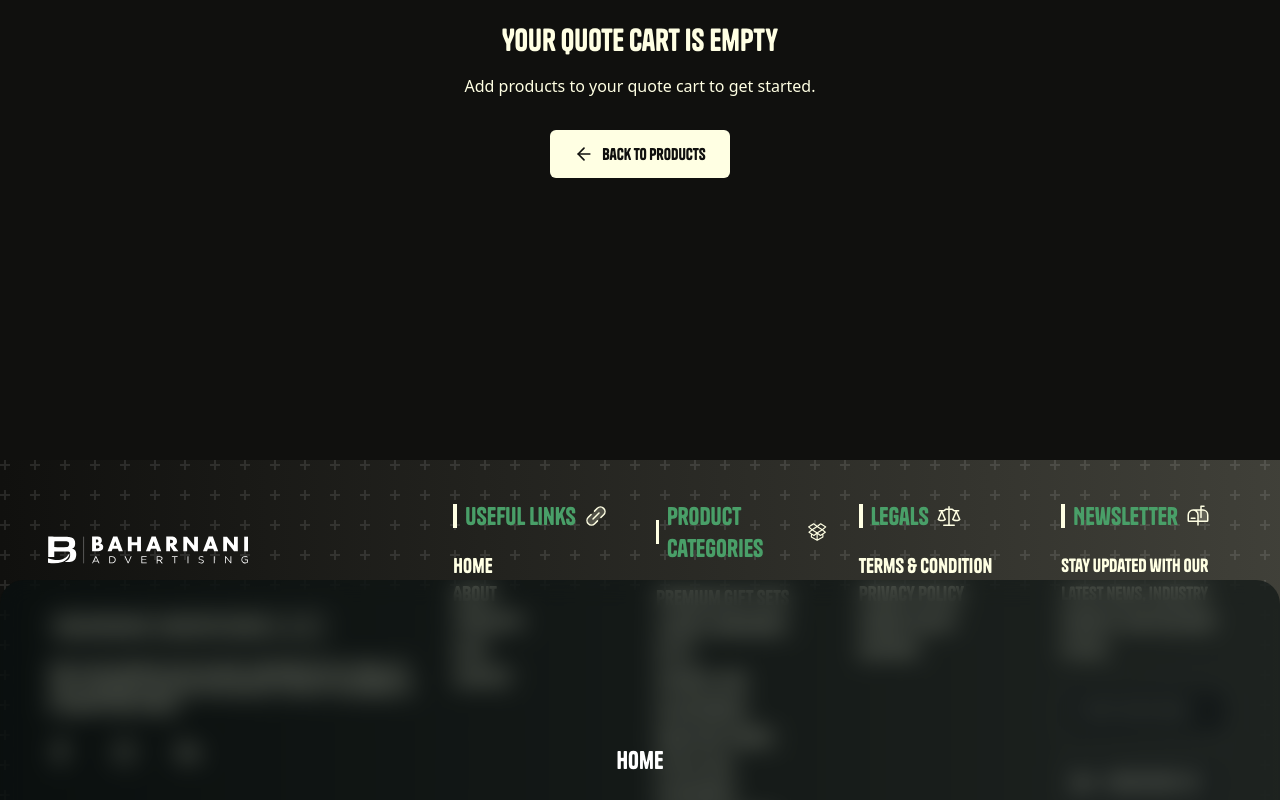
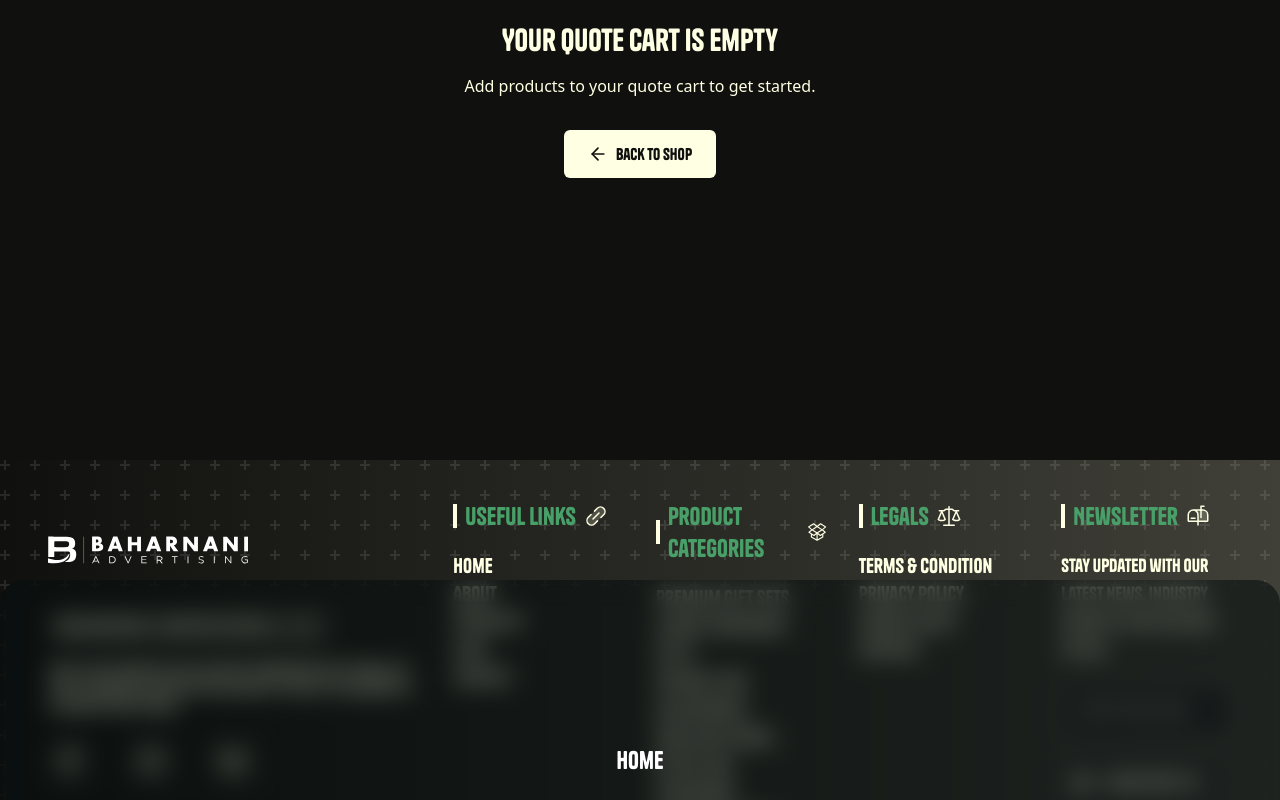
Before and after one commit to SUBHAJIT555/Baharnani-Corporate-Gifts, a React (Vite) app: page /quote in a window 1280 px wide. Shown: the part 340-1140 px from the top of the page. Built offline with nearby package versions, Linux system fonts and the light colour scheme.

Commit message:
Enhance Footer and Quote components with improved styling and updated navigation links. Update social media icons with consistent button styles and adjust text elements for better layout and responsiveness.

```diff
--- a/src/components/ui/Footer.tsx
+++ b/src/components/ui/Footer.tsx
@@ -110,7 +110,7 @@ const Footer = () => {
                     href="https://facebook.com"
                     target="_blank"
                     rel="noopener noreferrer"
-                    className="text-bg hover:text-[#499F68] transition-colors duration-300"
+                    className="text-bg hover:text-[#499F68] transition-colors duration-300 border border-bg/30 rounded-md p-2 bg-bg/10 hover:bg-bg/20 backdrop-blur-sm"
                   >
                     <FaFacebookF size={24} />
                   </a>
@@ -118,7 +118,7 @@ const Footer = () => {
                     href="https://instagram.com"
                     target="_blank"
                     rel="noopener noreferrer"
-                    className="text-bg hover:text-[#499F68] transition-colors duration-300"
+                    className="text-bg hover:text-[#499F68] transition-colors duration-300 border border-bg/30 rounded-md p-2 bg-bg/10 hover:bg-bg/20 backdrop-blur-sm"
                   >
                     <FaInstagram size={24} />
                   </a>
@@ -126,7 +126,7 @@ const Footer = () => {
                     href="https://linkedin.com"
                     target="_blank"
                     rel="noopener noreferrer"
-                    className="text-bg hover:text-[#499F68] transition-colors duration-300"
+                    className="text-bg hover:text-[#499F68] transition-colors duration-300 border border-bg/30 rounded-md p-2 bg-bg/10 hover:bg-bg/20 backdrop-blur-sm"
                   >
                     <FaLinkedinIn size={24} />
                   </a>
@@ -136,7 +136,7 @@ const Footer = () => {
               {/* Useful Links */}
               <div className="col-span-2 sm:col-span-1">
                 <h3 className="text-[#499F68] text-2xl font-tanker flex items-center gap-2">
-                  <div className="h-6 w-1 bg-bg"></div>
+                  <div className="h-6 w-1 bg-bg shrink-0"></div>
                   Useful Links{" "}
                   <PiLinkSimpleDuotone className="inline-block text-bg" />
                 </h3>
@@ -247,7 +247,7 @@ const Footer = () => {
               {/* Products */}
               <div className="col-span-2 sm:col-span-1">
                 <h3 className="text-[#499F68] text-2xl font-tanker flex items-center gap-2">
-                  <div className="h-6 w-1 bg-bg"></div>
+                  <div className="h-6 w-1 bg-bg shrink-0"></div>
                   Product Categories{" "}
                   <SlSocialDropbox className="inline-block text-bg" />
                 </h3>
@@ -438,7 +438,7 @@ const Footer = () => {
               {/* Legals */}
               <div className="col-span-2 sm:col-span-1">
                 <h3 className="text-[#499F68] text-2xl font-tanker flex items-center gap-2">
-                  <div className="h-6 w-1 bg-bg"></div>
+                  <div className="h-6 w-1 bg-bg shrink-0"></div>
                   Legals <GoLaw className="inline-block text-bg" />
                 </h3>
                 <ul className="text-bg text-xl font-tanker mt-5">
@@ -528,7 +528,7 @@ const Footer = () => {
               {/* Newsletter */}
               <div className="col-span-2 sm:col-span-1">
                 <h3 className="text-[#499F68] text-2xl font-tanker mb-5 flex items-center gap-2">
-                  <div className="h-6 w-1 bg-bg"></div>
+                  <div className="h-6 w-1 bg-bg shrink-0"></div>
                   Newsletter <PiMailboxDuotone className="inline-block text-bg" />
                 </h3>
                 <p className="text-bg text-lg font-tanker">
--- a/src/pages/Quote.tsx
+++ b/src/pages/Quote.tsx
@@ -81,11 +81,11 @@ const Quote = () => {
             Add products to your quote cart to get started.
           </p>
           <Link
-            to="/products"
+            to="/shop"
             className="inline-flex items-center gap-2 bg-bg hover:bg-bg/70 text-textcolor font-tanker font-medium py-3 px-6 rounded-md transition-colors"
           >
             <ArrowLeft className="w-5 h-5" />
-            Back to Products
+            Back to Shop
           </Link>
         </div>
       </div>
@@ -368,11 +368,11 @@ const Quote = () => {
                   )}
                 </button>
                 <Link
-                  to="/products"
+                  to="/shop"
                   className="flex-1 sm:flex-none flex items-center justify-center gap-2 bg-bg border border-textcolor/40 hover:bg-bg/70 text-textcolor font-tanker font-medium py-3 px-8 rounded-md transition-colors"
                 >
                   <ArrowLeft className="w-5 h-5" />
-                  Back to Products
+                  Back to Shop
                 </Link>
               </div>
             </form>
```
